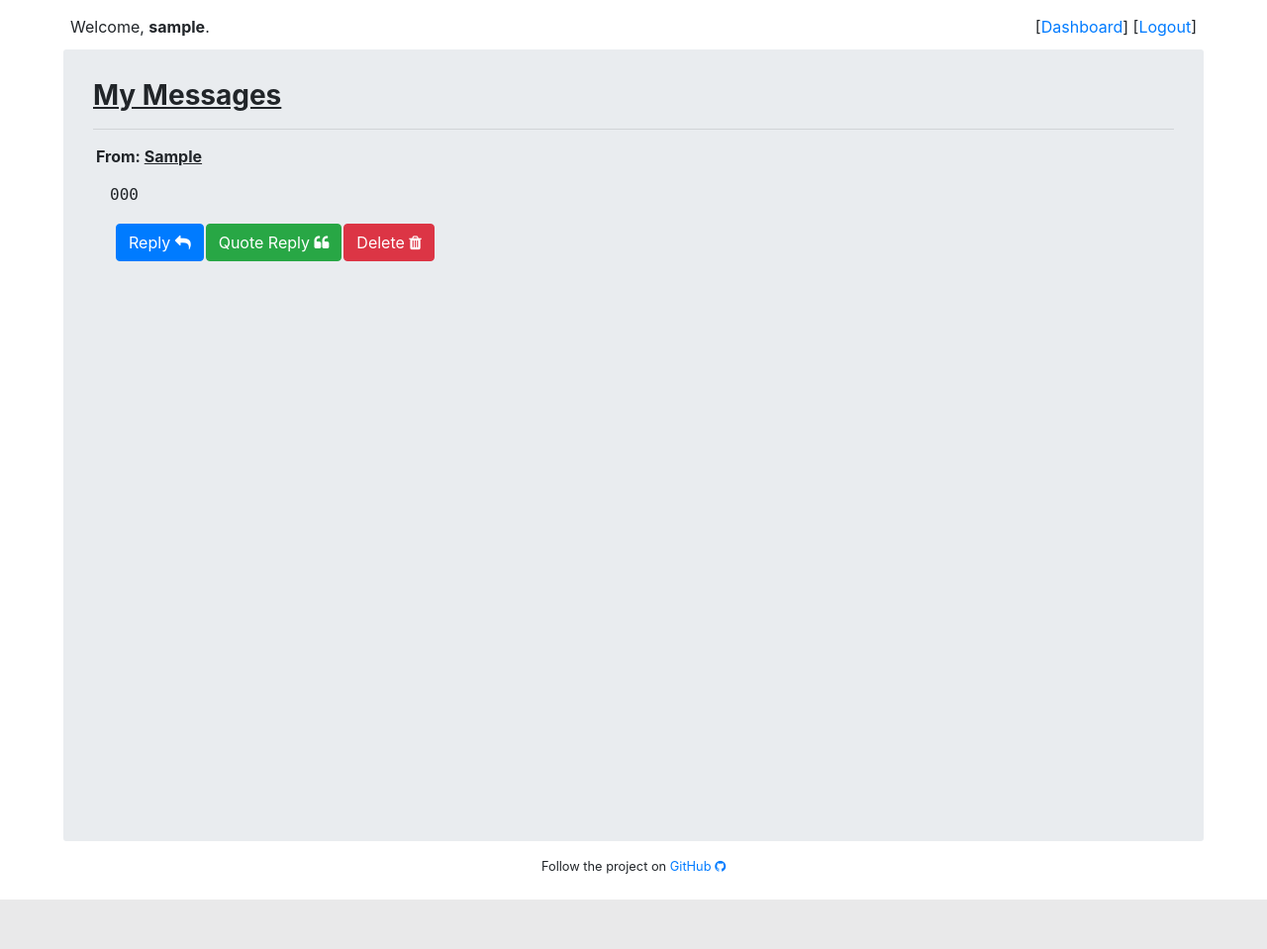
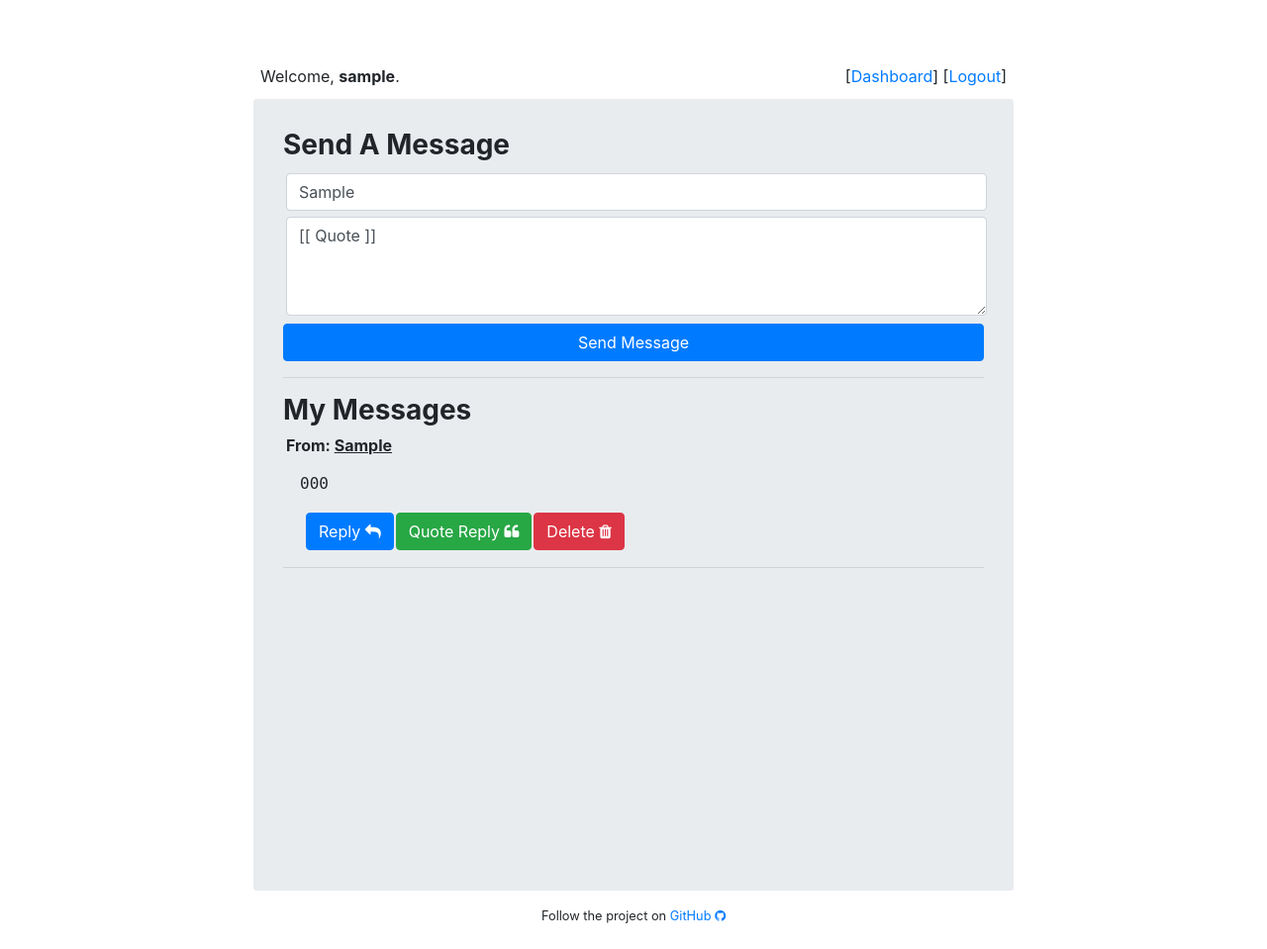
Before and after one commit to h-yde/VulnWebApp, a Flask app: template web/templates/private_messages.html in a window 1280 px wide. Shown: the whole page at 99% size. Before the commit the page ends 909 px from the top, so only its background shows below. Run offline with Flask 2, Linux system fonts and the light colour scheme; the template is opened without the code that fills it: most values are stand-ins (such as "Sample title", 1, 10 or a date in 2020); parts of the project's set-up code (start-up, migrations or seed data) failed here and were passed over; some libraries are stand-ins or nearby versions.

Commit message:
UI Changes

```diff
--- a/run.py
+++ b/run.py
@@ -103,25 +103,21 @@ def support_jsonp(f):
 @app.route("/index", methods = ['GET', 'POST'])
 def login():
     if request.method == 'GET':
+        file_list = os.listdir('./web/uploads/')
+        try:
+            file_list.remove('.DS_Store')
+        except:
+            pass
         if session.get('logged_in'):
-            file_list = os.listdir('./web/uploads/')
-            try:
-                file_list.remove('.DS_Store')
-            except:
-                pass
-            vals = cur.execute("SELECT * FROM messages WHERE touser='" + session.get('username') + "';")
-            msg_data = cur.fetchall()
-            db.commit()
-            if request.args.get('to'):
-                if request.args.get('quote_id'):
-                    return render_template("authenticated.html", api_key=session.get('api_key'), my_username=session.get('username'), user_id=session.get('user_id'), to=request.args.get('to'), quote_id=request.args.get('quote_id'), msg_data=msg_data, base64=base64, file_list=file_list)
-                else:
-                    return render_template("authenticated.html", api_key=session.get('api_key'), my_username=session.get('username'), user_id=session.get('user_id'), to=request.args.get('to'), msg_data=msg_data, base64=base64, file_list=file_list)
-            else:
-                return render_template("authenticated.html", api_key=session.get('api_key'), user_id=session.get('user_id'), my_username=session.get('username'), msg_data=msg_data, base64=base64, file_list=file_list)
+            return render_template("authenticated.html", api_key=session.get('api_key'), user_id=session.get('user_id'), username=session.get('username'), base64=base64, file_list=file_list)
         else:
             return redirect('/')
     elif request.method == 'POST':
+        file_list = os.listdir('./web/uploads/')
+        try:
+            file_list.remove('.DS_Store')
+        except:
+            pass
         try:
             login_query = cur.execute("SELECT * FROM users WHERE username = '" + request.form['username'] + "' AND password = '" + request.form['password'] +  "'")
             if login_query > 0:
@@ -131,12 +127,6 @@ def login():
                 session['api_key'] = cur.fetchone()[0]
                 cur.execute("SELECT id FROM users WHERE username ='" + request.form['username'] + "'")
                 session['user_id'] = cur.fetchone()[0]
-                db.commit()
-                file_list = os.listdir('./web/uploads/')
-                try:
-                    file_list.remove('.DS_Store')
-                except:
-                    pass
                 return render_template("authenticated.html", user_id=session.get('user_id'), username=session.get('username'), file_list=file_list, api_key=session.get('api_key'))
             else:
                 user_exist = cur.execute("SELECT * FROM users WHERE username = '" + request.form['username'] + "'")
@@ -182,16 +172,23 @@ def send_message():
                         return redirect('/message/?message=You cannot send a message to yourself!&alert_type=danger&title=Error!')
         else:
             return redirect('/message/?message=Invalid HTTP Method!&alert_type=danger&title=Error!')
-    return redirect('/')
+    else:
+        return redirect('/')
 
 # Blind XSS
 @app.route("/private/messages/", methods = ["GET"])
 def priv_messages():
     if session.get("logged_in"):
-        vals = cur.execute("SELECT * FROM messages WHERE touser='" + session.get('username') + "';")
-        msg_data = cur.fetchall()
-        db.commit()
-        return render_template("private_messages.html", my_username=session.get('username'), my_id=session.get('user_id'), msg_data=msg_data, base64=base64)
+        if request.args.get('to'):
+            if request.args.get('quote_id'):
+                return render_template("private_messages.html", api_key=session.get('api_key'), username=session.get('username'), user_id=session.get('user_id'), to=request.args.get('to'), quote_id=request.args.get('quote_id'), base64=base64)
+            else:
+                return render_template("private_messages.html", api_key=session.get('api_key'), username=session.get('username'), user_id=session.get('user_id'), to=request.args.get('to'), base64=base64)
+        else:
+            vals = cur.execute("SELECT * FROM messages WHERE touser='" + session.get('username') + "';")
+            db.commit()
+            msg_data = cur.fetchall()
+            return render_template("private_messages.html", api_key=session.get('api_key'), username=session.get('username'), user_id=session.get('user_id'), to=request.args.get('to'), base64=base64, msg_data=msg_data)
     else:
         return redirect('/')
 
--- a/web/templates/private_messages.html
+++ b/web/templates/private_messages.html
@@ -5,12 +5,11 @@
         <link href="/vendor/font-awesome/css/font-awesome.min.css" rel="stylesheet" type="text/css">
         <style>
             h3 {
-                text-decoration: underline;
                 font-weight: bold;
             }
 
             .form-group, .navbar {
-                width: 90%;
+                width: 60%;
                 background-color: #e9ecef;
                 margin-right: auto;
                 margin-left: auto;
@@ -18,7 +17,6 @@
 
             .form-group {
                 position: relative;
-                margin-top: 50px;
                 border-radius: 3px;
                 padding: 30px;
                 min-height: 100%;
@@ -60,15 +58,37 @@
                 right: 7px;
                 top: -35px;
             }
+
+            #box{
+                margin-top: 100px;
+            }
         </style>
     </head>
     <body>
-        <div class="form-group">
-            <div class="welcomeMsg"><p>Welcome, <b>{{ my_username }}</b>.</p></div>
+        <div id="box" class="form-group">
+            <div class="welcomeMsg"><p>Welcome, <b>{{ username }}</b>.</p></div>
             <div class="navButtons"><p>[<a href="/">Dashboard</a>] [<a href="/logout">Logout</a>]</p></div>
+            <div style="z-index: 99999; display: inherit;  margin-right: auto; margin-left: auto;">
+                <form method="POST" action="/api/sendmessage/">
+                <h3>Send A Message</h3>
+
+                {% if to %}
+                    <input class="form-control" type="text" name="account_username" value="{{ to|safe }}" placeholder="Recipient"/>
+                {% else %}
+                    <input class="form-control" type="text" name="account_username" placeholder="Recipient"/>
+                {% endif %}
+                {% if quote_id %}
+                    <input type="hidden" name="quote_id" value="{{ quote_id }}">
+                    <textarea class="form-control" name="message" placeholder="Type your message..." style="width: 100%; height: 100px;">[[ Quote ]]</textarea>
+                {% else %}
+                    <textarea class="form-control" name="message" placeholder="Type your message..." style="width: 100%; height: 100px;"></textarea>
+                {% endif %}
+                <input class="btn btn-primary" type="submit" style="width:100%; margin-top: 5px;" value="Send Message">
+                </form>
+                <hr>
+            </div>
             <h3>My Messages</h3>
             {% for id, from_user, message, to_user in msg_data %}
-                <hr>
                 <div style="width: 95%; margin-left: 2px;">
                     <table>
                             <tr>
@@ -80,15 +100,16 @@
                     </div>
                     <table style="margin-left: 20px;">
                         <tr>
-                            <td><a href="/index?to={{from_user}}"><button class="btn btn-primary">Reply <i class="fa fa-reply" aria-hidden="true"></i></button></a></td>
-                            <td><a href="/index?to={{from_user}}&quote_id={{id}}"><button class="btn btn-success">Quote Reply <i class="fa fa-quote-left" aria-hidden="true"></i></button></td>
+                            <td><a href="/private/messages/?to={{from_user}}"><button class="btn btn-primary">Reply <i class="fa fa-reply" aria-hidden="true"></i></button></a></td>
+                            <td><a href="/private/messages/?to={{from_user}}&quote_id={{id}}"><button class="btn btn-success">Quote Reply <i class="fa fa-quote-left" aria-hidden="true"></i></button></td>
                             <td><a href="/private/delete/?msg={{id}}"><button class="btn btn-danger">Delete <i class="fa fa-trash" aria-hidden="true"></i></button></a></td>
                         </tr>
                     </table>
                 </div>
-
+                <hr>
             {% endfor %}
         </div>
+
         <footer class="sticky-footer">
             <div class="container">
                 <div class="text-center">
```
Also changed, not shown: web/templates/authenticated.html (+7 -30 lines).
